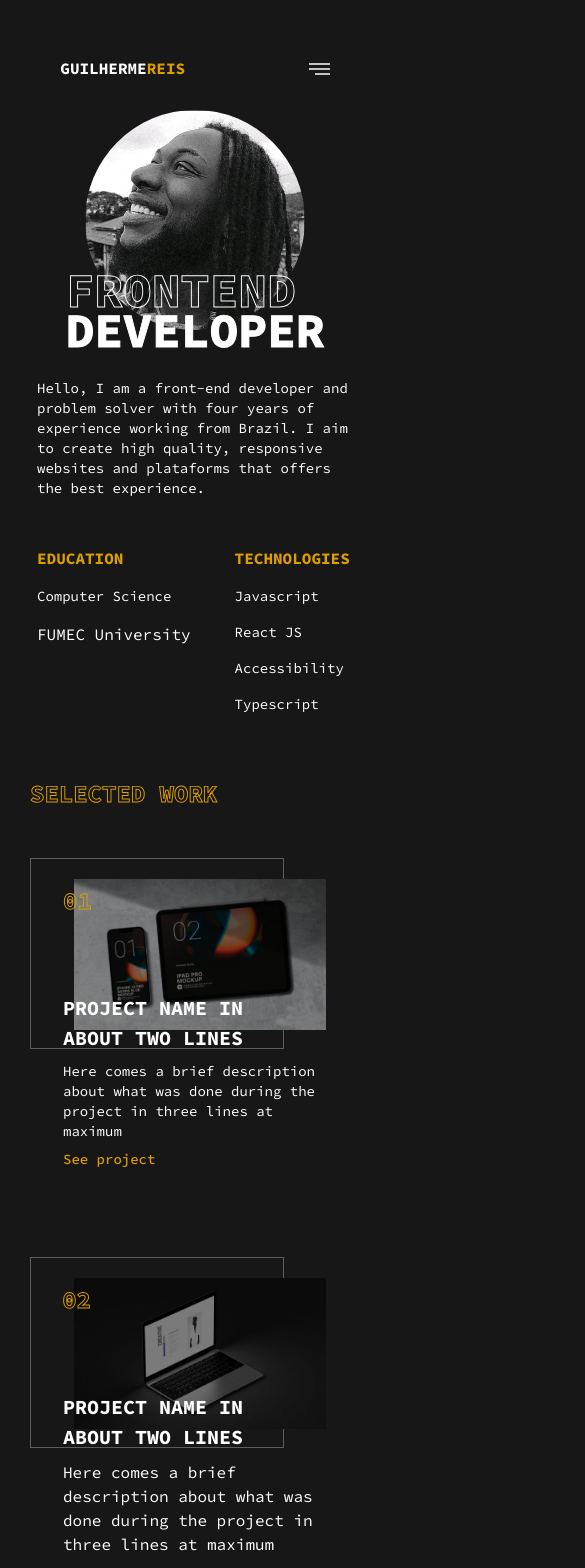
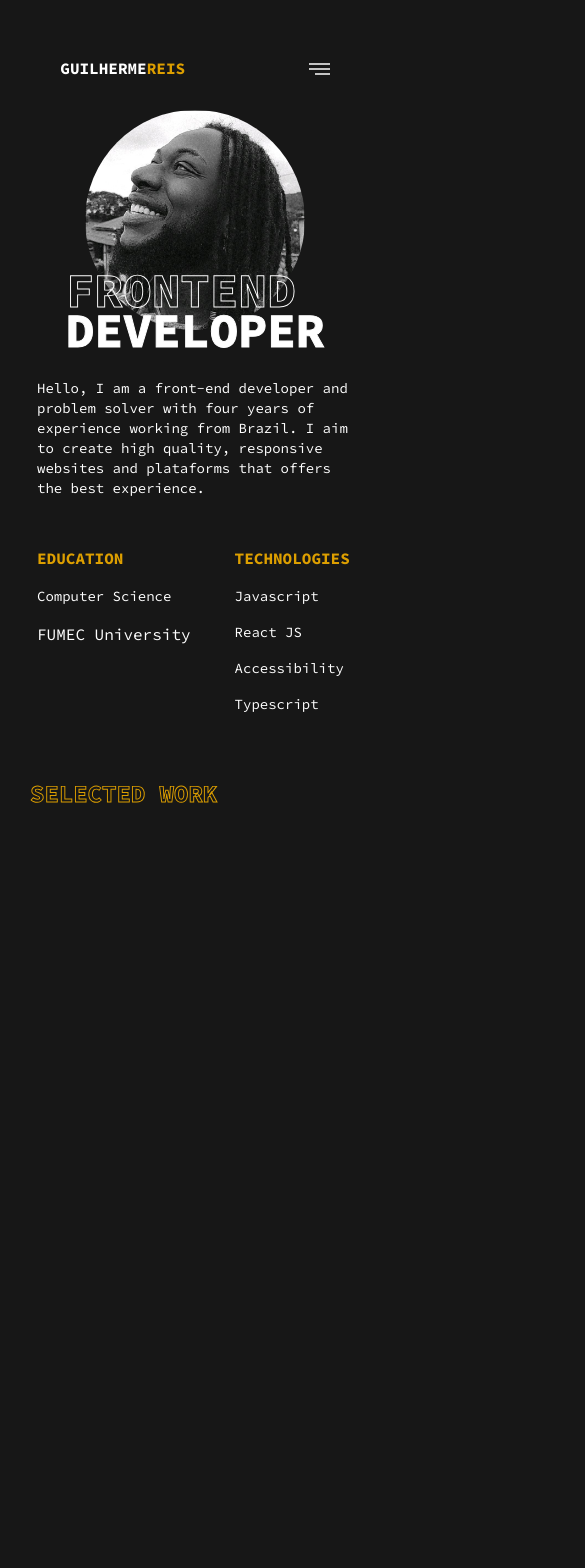
Before and after one commit to Guilherme1067/MyPortio, a React (Vite) app: page / in a window 390 px wide. Shown: the top 1568 px of the page, 585 px wide, since content can reach past the window. Built offline with nearby package versions, Linux system fonts and the light colour scheme.

Commit message:
added new animation

```diff
--- a/package.json
+++ b/package.json
@@ -9,10 +9,12 @@
     "preview": "vite preview"
   },
   "dependencies": {
+    "aos": "^3.0.0-beta.6",
     "react": "^18.2.0",
     "react-dom": "^18.2.0"
   },
   "devDependencies": {
+    "@types/aos": "^3.0.4",
     "@types/react": "^18.0.24",
     "@types/react-dom": "^18.0.8",
     "@vitejs/plugin-react": "^2.2.0",
--- a/src/App.tsx
+++ b/src/App.tsx
@@ -1,4 +1,4 @@
-import { useState } from "react"
+import { useEffect, useState } from "react"
 import { ContactMe } from "./components/Contact"
 import { Experiences } from "./components/Experiences"
 import { Footer } from "./components/Footer"
@@ -6,7 +6,6 @@ import { Header } from "./components/Header"
 import { Info } from "./components/Info"
 import { MobileMenu } from "./components/MobileMenu"
 import { Works } from "./components/Works"
-
 
 function App() {
   const [isMobileMenuOpen, setIsMobileMenuOpen] = useState(false);
--- a/src/components/Contact.tsx
+++ b/src/components/Contact.tsx
@@ -1,5 +1,7 @@
-import { ReactNode } from 'react'
+import { ReactNode, useEffect } from 'react'
 import BackUpIcon from '/assets/icons/backUpIcon.svg'
+import AOS from 'aos';
+import 'aos/dist/aos.css';
 
 interface ContactMeContainer {
   children: ReactNode;
@@ -15,7 +17,7 @@ function ContactMeContainer({ children }: ContactMeContainer) {
 
 function ContactMeLeftSide() {
   return (
-    <div className="flex gap-2 flex-col">
+    <div data-aos="slide-right" className="flex gap-2 flex-col">
       < h1 className="jobs text-3xl font-bold" > CONTACT ME</h1 >
       <p className=" text-white text-sm sm:text-base">Have a project in mind? <br />Reach out to me anytime.</p>
     </div >
@@ -24,7 +26,7 @@ function ContactMeLeftSide() {
 
 function ContactMeRightSide() {
   return (
-    <div className="flex sm:flex-row flex-col sm:items-center  justify-between gap-12 ">
+    <div data-aos="slide-up" className="flex sm:flex-row flex-col sm:items-center  justify-between gap-12 ">
       <p className=" text-white sm:text-3xl text-xl" >guilherme1067@hotmail.com</p>
       <a href="#About" className="text-yellow hover:animate-pulse font-semibold flex gap-3 items-center cursor-pointer pr-0 sm:pr-40" title="Back to the Top(Icon to go back up to the first section of the page)" >
         Back to the top
@@ -35,6 +37,9 @@ function ContactMeRightSide() {
 }
 
 export function ContactMe() {
+  useEffect(() => {
+    AOS.init({ duration: 1000 })
+  }, [])
   return (
     <ContactMeContainer>
       <ContactMeLeftSide />
--- a/src/components/Experiences.tsx
+++ b/src/components/Experiences.tsx
@@ -1,4 +1,6 @@
-import { ReactNode } from "react"
+import { ReactNode, useEffect } from "react"
+import AOS from 'aos';
+import 'aos/dist/aos.css';
 
 interface ExperienceContainerProps {
   children: ReactNode;
@@ -33,7 +35,7 @@ const jobs = [{
 
 function JobsInfo() {
   return (
-    <div className="flex flex-col gap-10 sm:pt-24" >
+    <div data-aos="slide-left" className="flex flex-col gap-10 sm:pt-24" >
       {jobs.map(job => {
         return (
           <div key={job.name} className="flex flex-col gap-6 pb-6 md:flex-row border-solid border-b-[0.5px] border-white md:items-center border-border-gray md:pb-10 md:gap-20 sm:w-auto w-[100vw] justify-center items-center">
@@ -63,13 +65,16 @@ function ExperiencesContainer({ children }: ExperienceContainerProps) {
 
 function ExperienceDescription() {
   return (
-    <div className="flex gap-2 flex-col pt-16 sm:pt-24 pl-[30px] sm:pl-11">
+    <div data-aos="slide-right" className="flex gap-2 flex-col pt-16 sm:pt-24 pl-[30px] sm:pl-11">
       <h1 className="jobs text-[28px] sm:text-3xl font-bold ">EXPERIENCES</h1>
       <p className=" text-sm sm:text-xl text-white w-[300px] pb-8 ">since 2019, I have helped many clients build great websites in several market fields. </p>
     </div>
   )
 }
 export function Experiences() {
+  useEffect(() => {
+    AOS.init({ duration: 1000 })
+  }, [])
   return (
     <ExperiencesContainer>
       <ExperienceDescription />
--- a/src/components/Header.tsx
+++ b/src/components/Header.tsx
@@ -19,7 +19,7 @@ function NavLinks() {
     <nav className="hidden sm:flex text-base text-white  gap-12">
       {arrayOfLinks.map(link => {
         return (
-          <div key={link} className='hover:border-b-[2px] rounded-sm hover:animate-pulse border-yellow '>
+          <div key={link} className='before:content["teste"] rounded-sm hover:animate-pulse border-yellow '>
             <a title={`Link to the ${link} section (internal link)`} href={`#${link}`}>{link}</a>
           </div>
         )
--- a/src/components/Works.tsx
+++ b/src/components/Works.tsx
@@ -1,6 +1,8 @@
-import { ReactNode } from 'react'
+import { ReactNode, useEffect } from 'react'
 import notebook from '/assets/notebook.png'
 import project2 from '/assets/project2.png'
+import AOS from 'aos';
+import 'aos/dist/aos.css';
 
 type ProjectBox = {
   src: string;
@@ -15,8 +17,9 @@ interface WorksContainerProps {
 }
 
 function RightSideProjectBox({ src, number, name, description, link }: ProjectBox) {
+
   return (
-    <div className="hover:animate-pulse mb-40 sm:mb-0 relative sm:w-[628px] sm:h-[455px] w-[254px] h-[191px] border-[0.5px]  border-border-gray md:left-[50%]">
+    <div data-aos="flip-left" className="hover:animate-pulse mb-40 sm:mb-0 relative sm:w-[628px] sm:h-[455px] w-[254px] h-[191px] border-[0.5px]  border-border-gray md:left-[50%]">
       <img className='absolute top-[20px] left-[43px] sm:left-[-88px] sm:top-[40px] sm:right-[90px]' src={src} />
       <span className='absolute  right-[192px] top-[26px] sm:right-[30px] sm:top-[70px] font-extrabold text-2xl md:text-[80px] jobs'>{number}</span>
       <div className='relative top-[134px] left-[32px] sm:top-[128px] sm:left-[-315px] flex flex-col gap-2'>
@@ -30,7 +33,7 @@ function RightSideProjectBox({ src, number, name, description, link }: ProjectBo
 
 function LeftSideProjectBox({ src, number, name, description, link }: ProjectBox) {
   return (
-    <div className="mb-40 sm:mb-0 hover:animate-pulse relative sm:w-[628px] sm:h-[455px] w-[254px] h-[191px] border-[0.5px]  border-border-gray ">
+    <div data-aos="flip-right" className="mb-40 sm:mb-0 hover:animate-pulse relative sm:w-[628px] sm:h-[455px] w-[254px] h-[191px] border-[0.5px]  border-border-gray ">
       <img className='absolute top-[20px] sm:top-[40px] left-[43px] sm:left-[90px]' src={src} />
       <span className='absolute left-8 top-[26px] sm:left-[30px] sm:top-[75px] font-extrabold text-2xl md:text-[80px] jobs'>{number}</span>
       <div className='relative  top-[134px] left-[32px] sm:left-[498px] md:top-[100px]  flex flex-col gap-2'>
@@ -54,6 +57,9 @@ function SectionTitle() {
   return <p className='jobs font-extrabold text-2xl sm:text-2xl'>SELECTED WORK</p>
 }
 export function Works() {
+  useEffect(() => {
+    AOS.init({ duration: 1000 })
+  })
   return (
     <WorksContainer >
       <SectionTitle />
--- a/src/index.css
+++ b/src/index.css
@@ -6,12 +6,12 @@
   margin: 0;
   padding: 0;
   box-sizing: border-box;
-  font-family: "Source Code Pro",
+  font-family: "Source Code Pro";
 }
 
 body {
   background: #171717;
-
+  overflow-x: hidden;
 }
 
 @layer components {
@@ -24,6 +24,6 @@ body {
   .jobs {
     color: transparent;
     -webkit-text-stroke-width: 0.06rem;
-    -webkit-text-stroke-color: #DD9F00;
+    -webkit-text-stroke-color: #dd9f00;
   }
 }
--- a/tailwind.config.cjs
+++ b/tailwind.config.cjs
@@ -23,6 +23,10 @@ module.exports = {
           '100%': {opacity: 1},
 
         },
+        hide: {
+          opacity: 0,
+        },
+
           rollDown: {
             '0%': {top: "-540px"},
             '25%': {top: 0},
```
Also changed, not shown: 1 other file (tests, documents, lock files or other folders).
